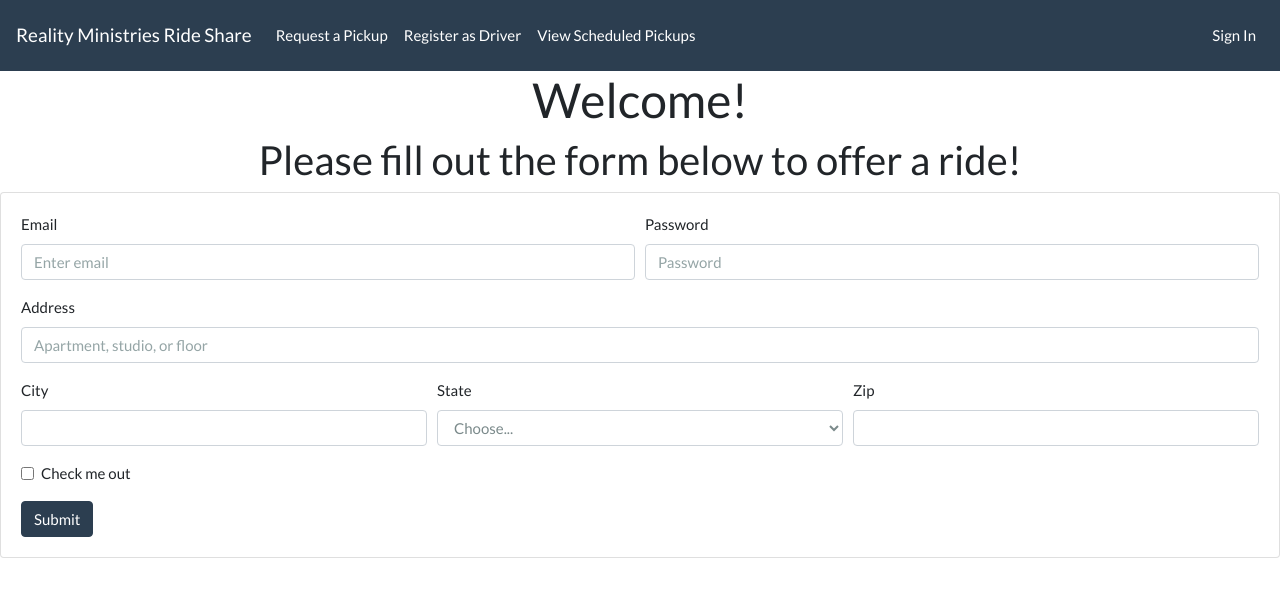
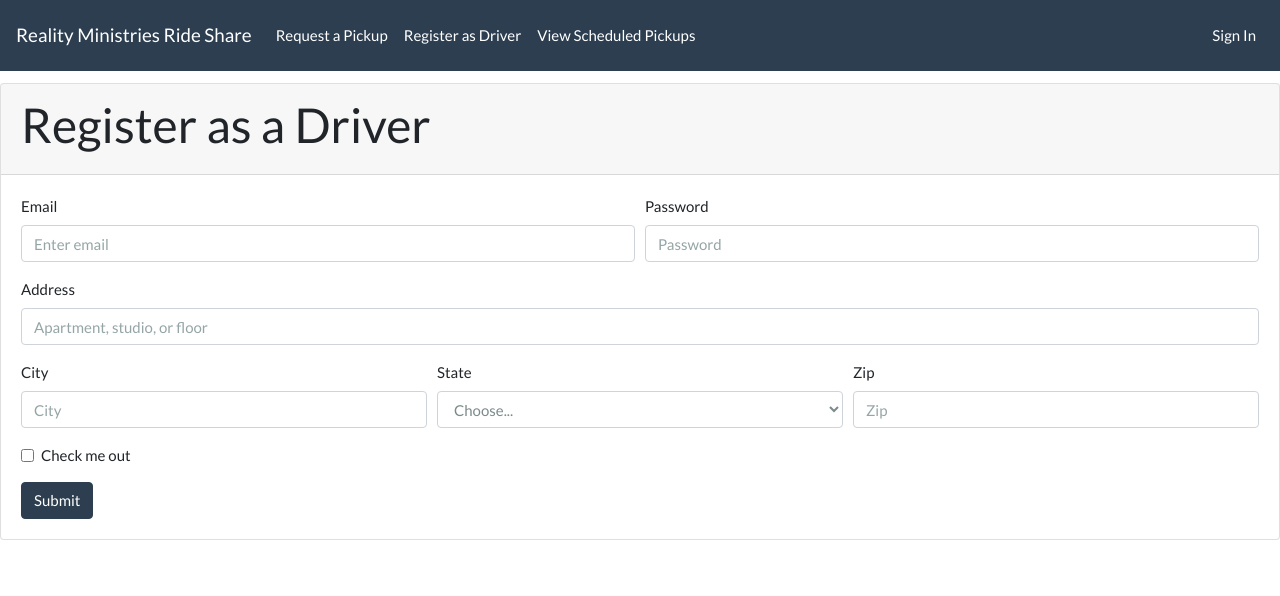
Before and after one commit to CandyKan3/DukeHack4, a React (Create React App) app in the folder dukehack/: page /driver in a window 1280 px wide. Shown: the top 596 px of the page. Built offline with nearby package versions, Linux system fonts and the light colour scheme; what google-maps-react would draw is missing.

Commit message:
Readded image to homepage

```diff
--- a/dukehack/src/components/driver.jsx
+++ b/dukehack/src/components/driver.jsx
@@ -25,11 +25,8 @@ class Driver extends React.Component {
   render() {
     return (
       <div>
-        <h1 className="text-center">Welcome!</h1>
-        <h2 className="text-center">
-          Please fill out the form below to offer a ride!
-        </h2>
-        <Card style={{ width: "80rem", margin: "0 auto", float: "none" }}>
+        <Card style={{ width: "80rem", margin: "0 auto", marginTop: '.8rem', float: "none" }}>
+          <Card.Header><h1>Register as a Driver</h1></Card.Header>
           <Card.Body>
             <Form onSubmit={this.handleSubmit}>
               <Form.Row>
@@ -69,6 +66,7 @@ class Driver extends React.Component {
                   <Form.Control
                     value={this.state.city}
                     onChange={e => this.setState({ city: e.target.value })}
+                    placeholder="City"
                   />
                 </Form.Group>
 
@@ -91,6 +89,7 @@ class Driver extends React.Component {
                   <Form.Control
                     value={this.state.zip}
                     onChange={e => this.setState({ zip: e.target.value })}
+                    placeholder="Zip"
                   />
                 </Form.Group>
               </Form.Row>
--- a/dukehack/src/components/main.jsx
+++ b/dukehack/src/components/main.jsx
@@ -6,11 +6,13 @@ import Table from "react-bootstrap/Table"
 import Card from "react-bootstrap/Card";
 import CardDeck from "react-bootstrap/CardDeck";
 import Maps from "./maps";
+import logo from "./banner.jpg";
 
 class Main extends React.Component {
   render() {
     return (
       <div>
+        <img className="img-responsive" src={logo} width="100%" alt="logo"></img>
         <Jumbotron>
           <h1>Welcome to Reality Ministries Ride Share</h1>
           <p>
```
